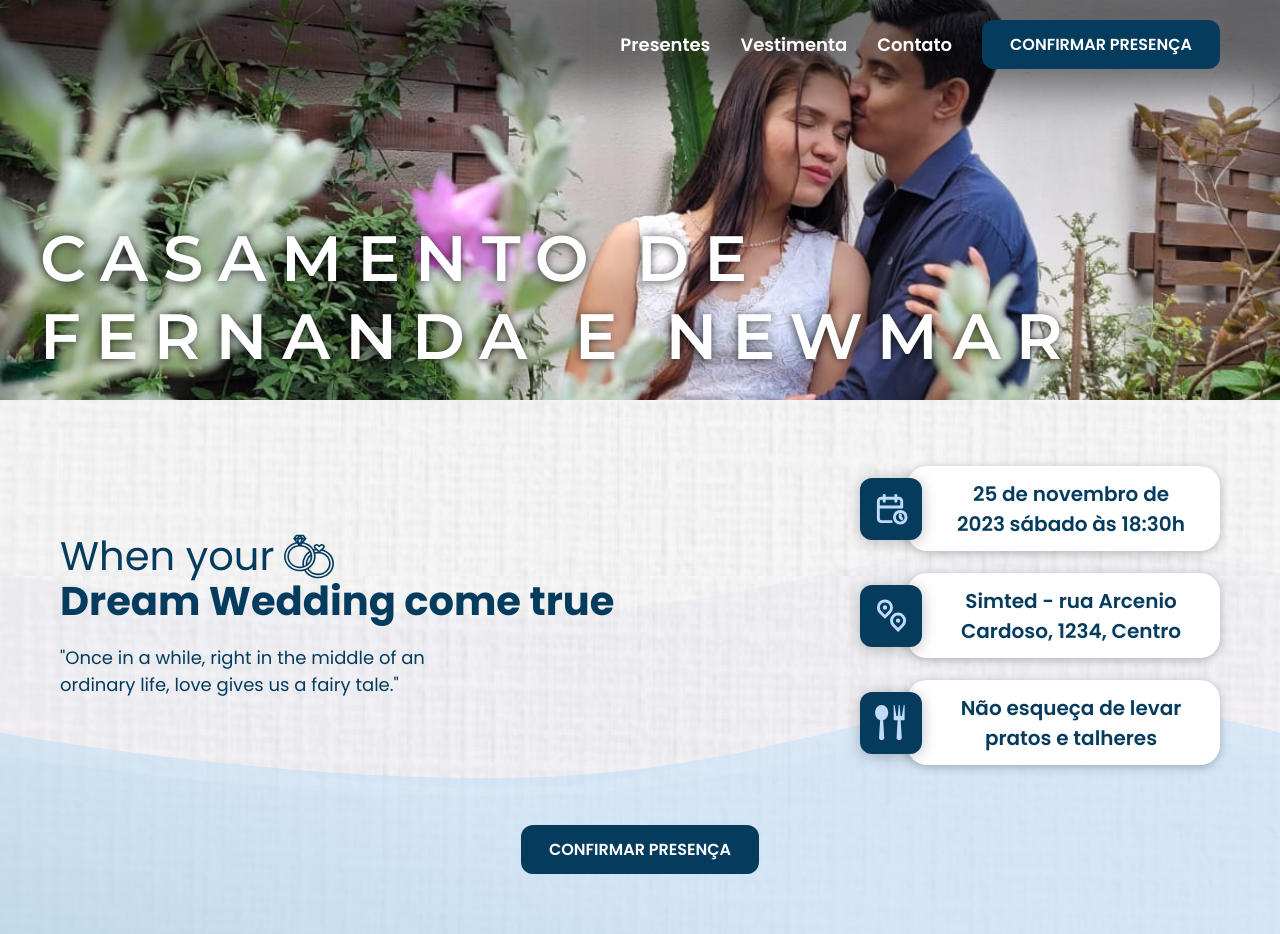
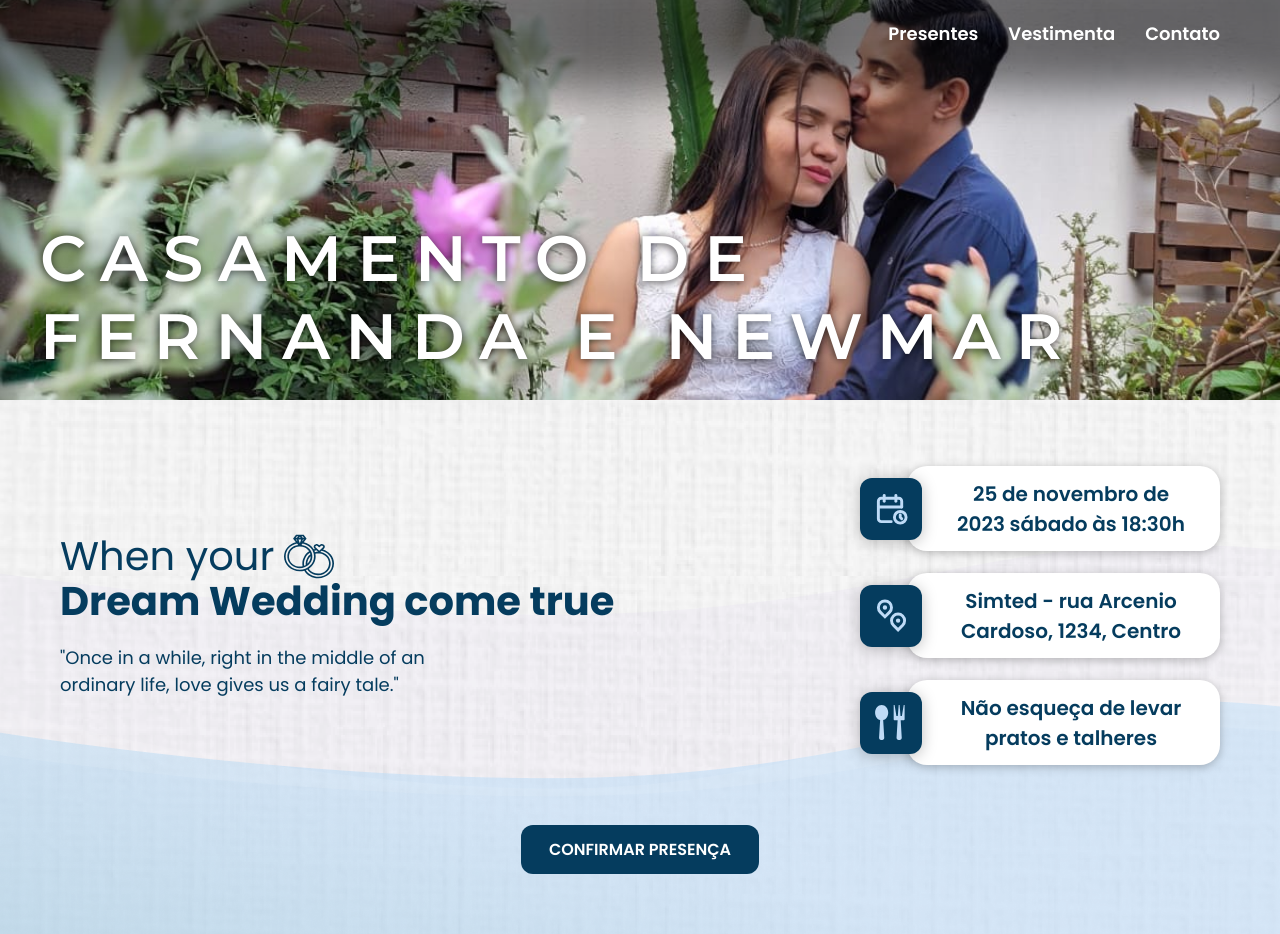
Before and after one commit to NewmarLucas/convite-casamento, a Next.js app: page / in a window 1280 px wide. Built offline with nearby package versions, Linux system fonts and the light colour scheme.

Commit message:
ajustando header

```diff
--- a/src/components/Header/index.tsx
+++ b/src/components/Header/index.tsx
@@ -1,20 +1,47 @@
-import React, { useState } from 'react';
+import React, { useState, useEffect } from 'react';
 import styles from './styles.module.css';
+
+const pageHeight = 0;
 
 export function Header() {
   const [active, setActive] = useState(false);
+
+  function handleScroll() {
+    const header = document.getElementById('header-content');
+    const scrollpos = window.scrollY;
+    if (scrollpos > pageHeight) {
+      header?.classList.add('is-active-header');
+    }
+    if (scrollpos == pageHeight) {
+      header?.classList.remove('is-active-header');
+    }
+  }
+
+  useEffect(() => {
+    if (typeof window !== 'undefined') {
+      window.addEventListener('scroll', handleScroll);
+    }
+
+    return () => {
+      window.removeEventListener('scroll', handleScroll);
+    };
+    // eslint-disable-next-line react-hooks/exhaustive-deps
+  }, []);
 
   const Buttons = () => (
     <div className={styles.buttonsContainer}>
       <button className='ghost-button'>Presentes</button>
       <button className='ghost-button'>Vestimenta</button>
       <button className='ghost-button'>Contato</button>
-      <button className='filled-button'>CONFIRMAR PRESENÇA</button>
     </div>
   );
 
   return (
-    <nav className={styles.header}>
+    <nav
+      className={styles.header}
+      style={active ? { background: 'hsl(0deg 0% 21% / 1)' } : {}}
+      id='header-content'
+    >
       <div className={styles.content}>
         {/* burger menu start */}
         <div className={styles.menuIcon}>
--- a/src/components/Header/styles.module.css
+++ b/src/components/Header/styles.module.css
@@ -4,6 +4,7 @@
   right: 0;
   left: 0;
   z-index: 10;
+  transition: background-color 0.5s ease;
 }
 
 .content {
@@ -20,9 +21,9 @@
 
 .dropdownContent {
   height: fit-content;
-  padding: 5px 20px;
-  width: max-content;
+  padding: 10px 20px;
   margin-left: auto;
+  background-color: hsl(0deg 0% 21% / 1);
 }
 
 .dropdownContent .buttonsContainer {
@@ -117,7 +118,7 @@
 
 @media (max-width: 768px) {
   .content {
-    height: 75px;
+    height: 60px;
   }
 
   .menuIcon {
--- a/src/pages/index.tsx
+++ b/src/pages/index.tsx
@@ -80,7 +80,12 @@ export default function Home() {
           </Link>
         </div>
       </div>
-      <Image src={footerPattern} alt='ondas' className={styles.footerImage} />
+      <Image
+        priority
+        src={footerPattern}
+        alt='ondas'
+        className={styles.footerImage}
+      />
     </div>
   );
 }
--- a/src/styles/Home.module.css
+++ b/src/styles/Home.module.css
@@ -103,7 +103,8 @@
 .footerImage {
   position: absolute;
   bottom: 0;
-  width: 100%;
+  min-width: 100%;
+  min-height: 200px;
   opacity: 0.6;
 }
 
--- a/src/styles/globals.css
+++ b/src/styles/globals.css
@@ -51,3 +51,7 @@ a {
 .filled-button:hover {
   background-color: var(--main-color-dark);
 }
+
+.is-active-header {
+  background-color: hsl(0deg 0% 21% / 1);
+}
```
